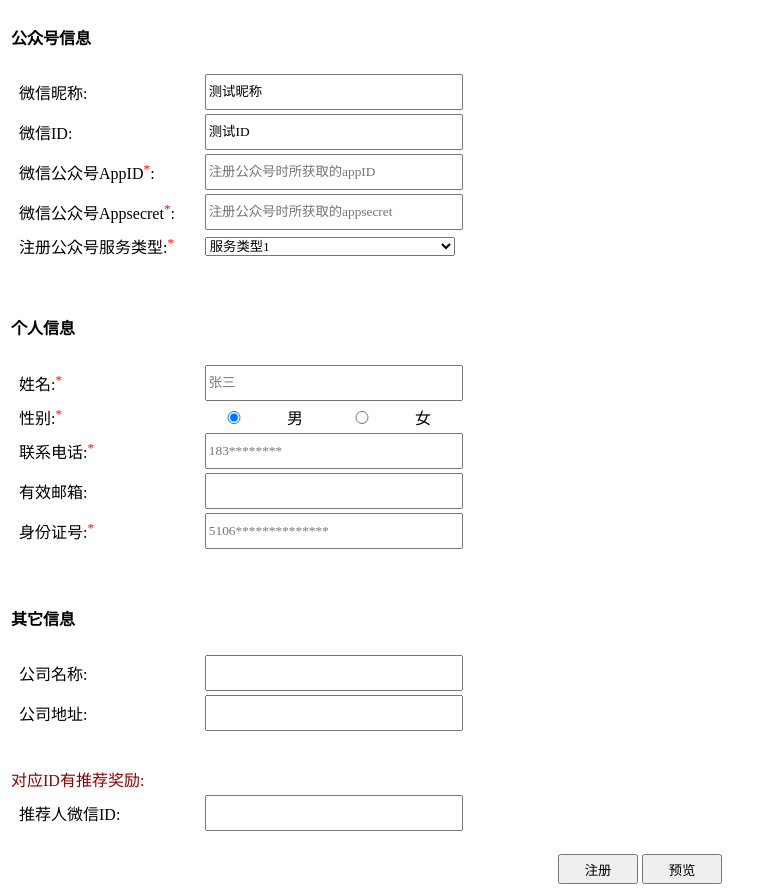
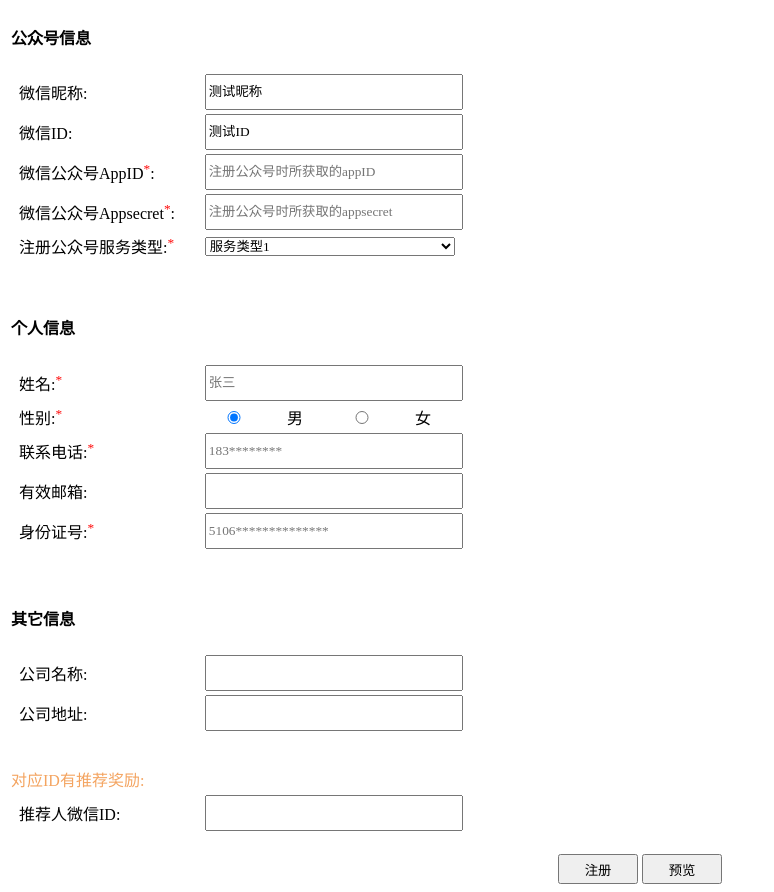
Before and after one commit to ZhangyiKingMan/WK, a website: page zywkPublicOnline/NodejsWebApp1/NodejsWebApp1/HTML/Registe.html in a window 1280 px wide. Shown: the part 236-1128 px from the top of the page, without its empty margins (0-774 px from the left). Drawn offline with Linux system fonts and the light colour scheme.

Commit message:
Revert "changeRed"

```diff
--- a/zywkPublicOnline/NodejsWebApp1/NodejsWebApp1/HTML/Registe.html
+++ b/zywkPublicOnline/NodejsWebApp1/NodejsWebApp1/HTML/Registe.html
@@ -40,7 +40,7 @@
             text-align: center;
         }
         #a {
-            color: darkred;
+            color: sandybrown;
         }
     </style>
 </head>
```
